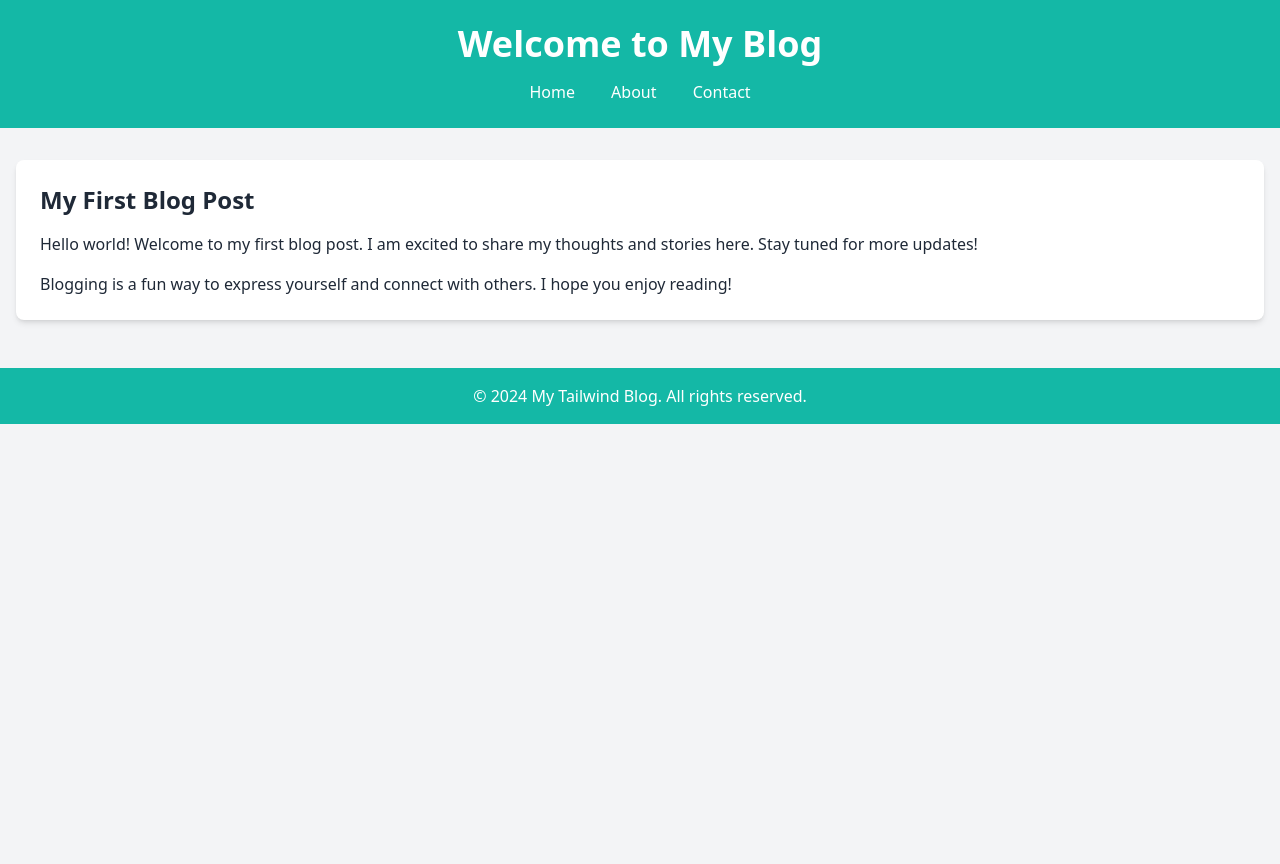
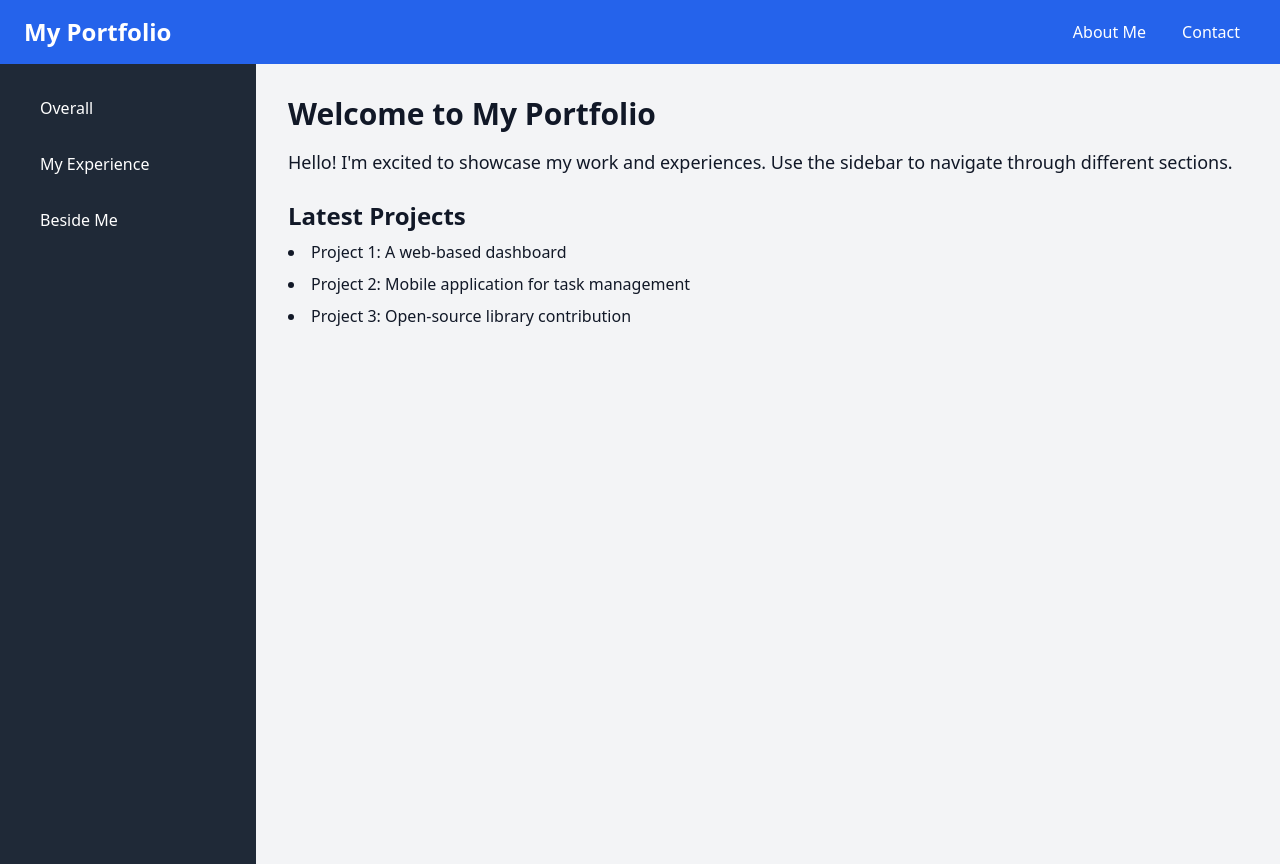
Before and after one commit to huynhhien96/rs, a plain HTML site: page index.html in a window 1280 px wide. Before the commit the page ends 800 px from the top, so only its background shows below. Drawn offline with nearby package versions, Linux system fonts and the light colour scheme.

Commit message:
Update index.html

```diff
--- a/index.html
+++ b/index.html
@@ -3,31 +3,50 @@
 <head>
     <meta charset="UTF-8">
     <meta name="viewport" content="width=device-width, initial-scale=1.0">
-    <title>My Tailwind Blog</title>
+    <title>My Portfolio</title>
     <script src="https://cdn.tailwindcss.com"></script>
 </head>
-<body class="bg-gray-100 text-gray-800">
-    <header class="bg-teal-500 text-white py-6">
-        <div class="container mx-auto text-center">
-            <h1 class="text-4xl font-bold">Welcome to My Blog</h1>
-            <nav class="mt-4">
-                <a href="#" class="text-white px-4 hover:underline">Home</a>
-                <a href="#" class="text-white px-4 hover:underline">About</a>
-                <a href="#" class="text-white px-4 hover:underline">Contact</a>
+<body class="bg-gray-100 text-gray-900">
+
+    <!-- Header -->
+    <header class="bg-blue-600 text-white py-4">
+        <div class="container mx-auto flex justify-between items-center px-6">
+            <h1 class="text-2xl font-bold">My Portfolio</h1>
+            <nav>
+                <a href="#" class="px-4 hover:underline">About Me</a>
+                <a href="#" class="px-4 hover:underline">Contact</a>
             </nav>
         </div>
     </header>
 
-    <main class="container mx-auto mt-8 px-4">
-        <article class="bg-white p-6 rounded-lg shadow-md">
-            <h2 class="text-2xl font-bold mb-4">My First Blog Post</h2>
-            <p class="mb-4">Hello world! Welcome to my first blog post. I am excited to share my thoughts and stories here. Stay tuned for more updates!</p>
-            <p>Blogging is a fun way to express yourself and connect with others. I hope you enjoy reading!</p>
-        </article>
-    </main>
+    <div class="flex h-screen">
+        <!-- Sidebar -->
+        <aside class="bg-gray-800 text-white w-64 p-6">
+            <nav class="space-y-4">
+                <a href="#" class="block py-2 px-4 rounded hover:bg-gray-700">Overall</a>
+                <a href="#" class="block py-2 px-4 rounded hover:bg-gray-700">My Experience</a>
+                <a href="#" class="block py-2 px-4 rounded hover:bg-gray-700">Beside Me</a>
+            </nav>
+        </aside>
 
-    <footer class="bg-teal-500 text-white mt-12 py-4 text-center">
-        <p>&copy; 2024 My Tailwind Blog. All rights reserved.</p>
-    </footer>
+        <!-- Main Content -->
+        <main class="flex-1 p-8">
+            <h2 class="text-3xl font-semibold mb-4">Welcome to My Portfolio</h2>
+            <p class="text-lg mb-6">
+                Hello! I'm excited to showcase my work and experiences. Use the sidebar to navigate through different sections.
+            </p>
+
+            <!-- Sample Content Section -->
+            <section>
+                <h3 class="text-2xl font-bold mb-2">Latest Projects</h3>
+                <ul class="list-disc list-inside space-y-2">
+                    <li>Project 1: A web-based dashboard</li>
+                    <li>Project 2: Mobile application for task management</li>
+                    <li>Project 3: Open-source library contribution</li>
+                </ul>
+            </section>
+        </main>
+    </div>
+
 </body>
 </html>
```
